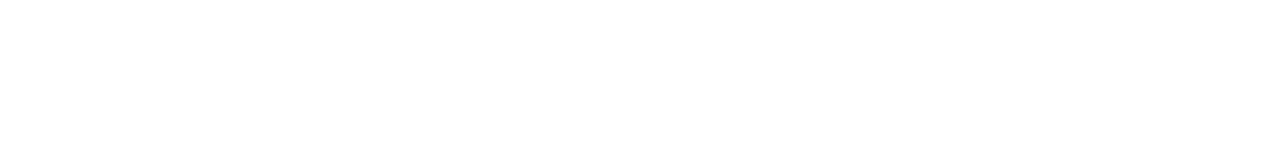
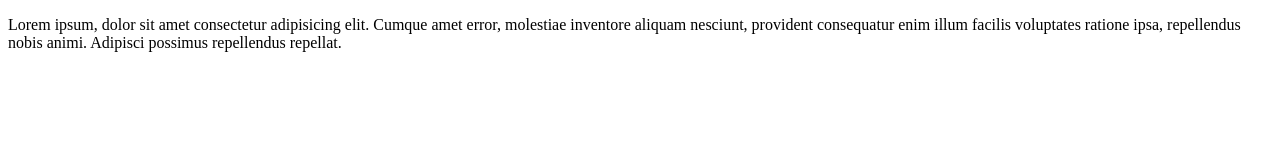
Before and after one commit to lifenetechnology/my-first-github-repo, a plain HTML site: page index.html in a window 1280 px wide. Drawn offline with Linux system fonts and the light colour scheme.

Commit message:
added the first code

```diff
--- a/index.html
+++ b/index.html
@@ -6,6 +6,6 @@
     <title>My First Ever Github Repo</title>
 </head>
 <body>
-
+    <p>Lorem ipsum, dolor sit amet consectetur adipisicing elit. Cumque amet error, molestiae inventore aliquam nesciunt, provident consequatur enim illum facilis voluptates ratione ipsa, repellendus nobis animi. Adipisci possimus repellendus repellat.</p>
 </body>
 </html>
```
